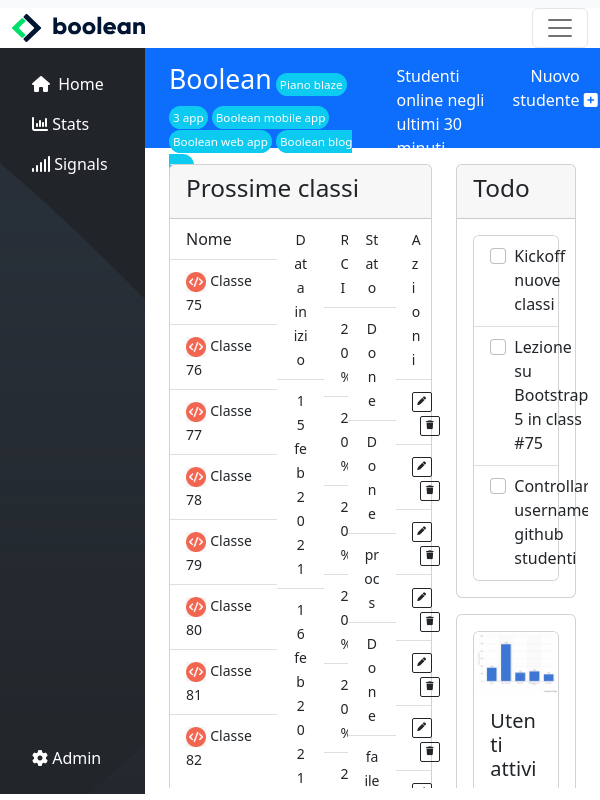
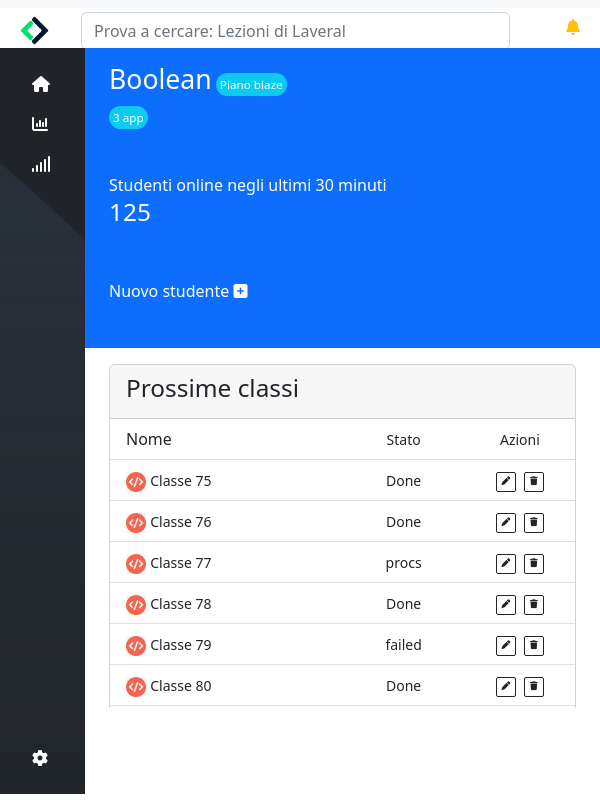
Before and after one commit to francescomeloni03/html-css-bootstrap-dashboard, a plain HTML site: page index.html in a window 600 px wide. Drawn offline with nearby package versions, Linux system fonts and the light colour scheme.

Commit message:
responsive

```diff
--- a/css/style.css
+++ b/css/style.css
@@ -9,6 +9,17 @@
     height: calc(100vh - 54px);
     background-image: url(../img/sidebar-bg.png);
     position: fixed;
+}
+
+
+.my-display{
+    display: inline-block;
+}
+
+
+.img-respo{
+    display: none;
+    height: 45px;
 }
 
 .my-navbar{
@@ -52,3 +63,107 @@
     padding-top: 8px;
     border-radius: 2px;
 }
+
+
+
+
+
+
+
+/* Responsive */
+
+
+
+@media screen and (min-width: 768px) and (max-width: 992px) {
+
+    .container{
+        max-width: 840px;
+    }
+
+
+    .img-respo{
+        display: block;
+    }
+
+    .img-desktop{
+        display: none;
+    }
+
+    nav .nav-item{
+        display: none;
+    }
+
+    .my-display, .my-display-2{
+        display: none;
+    }
+
+
+    .my-sidebar{
+        width: 85px;
+    }
+
+
+    .my-navbar{
+        width: calc(100% - 85px);
+    }
+
+    .my-margin-navbar{
+        margin-left: 85px;
+    }
+
+}
+
+
+
+
+@media  screen and (min-width: 480px) and (max-width:767px) {
+
+    .img-respo{
+        display: block;
+    }
+
+    .img-desktop{
+        display: none;
+    }
+
+    nav .nav-item{
+        display: none;
+    }
+
+    .my-display, .my-display-2, .my-display-3{
+        display: none;
+    }
+
+
+    .my-sidebar{
+        width: 85px;
+    }
+
+
+    .my-navbar{
+        width: calc(100% - 85px);
+        height: 300px;
+    }
+
+    .my-margin-navbar{
+        margin-left: 85px;
+    }
+
+
+    .my-container{
+        margin-top: 300px;
+    }
+
+
+
+    .my-container{
+        height: 45vh;
+    }
+
+
+
+
+
+
+
+}
--- a/index.html
+++ b/index.html
@@ -15,9 +15,10 @@
 
 
 <!-- Inizio navbar bianca -->
-    <nav class="navbar navbar-expand-lg bg-light w-100 position-fixed">
+    <nav class="navbar navbar-expand bg-light w-100 position-fixed">
         <div class="container-fluid bg-white">
-          <img src="img/logo.svg" class=" pe-4 " alt="">
+          <img src="img/logo.svg" class=" pe-4 img-desktop" alt="">
+          <img src="img/mobile-logo.png" class="pe-4 img-respo" alt="">
           <button class="navbar-toggler" type="button" data-bs-toggle="collapse" data-bs-target="#navbarSupportedContent" aria-controls="navbarSupportedContent" aria-expanded="false" aria-label="Toggle navigation">
             <span class="navbar-toggler-icon"></span>
           </button>
@@ -25,7 +26,10 @@
             <form class="d-flex w-100" role="search">
               <input class="form-control me-5 " type="search" placeholder="Prova a cercare: Lezioni di Laveral" aria-label="Search">
             </form>
+
              <ul class="navbar-nav me-auto mb-2 mb-lg-0">
+
+
               <li class="nav-item">
                 <a class="nav-link active fa-solid fa-list" aria-current="page" href=""></a>
               </li>
@@ -35,6 +39,8 @@
               <li class="nav-item">
                 <a class="nav-link fa-solid fa-ellipsis-vertical" href=""></a>
               <li>
+
+
               <a class="nav-link fa-sharp fa-solid fa-bell text-warning" href="#" role="button" data-bs-toggle="dropdown" aria-expanded="false">
               </a>
                 <ul class="dropdown-menu">
@@ -43,9 +49,11 @@
                   <li><a class="dropdown-item" href="#">Logout</a></li>
                 </ul>
               </li>
+            </ul>
           </div>
         </div>
       </nav>
+
 
 
   <main class="d-flex pt-5">
@@ -57,20 +65,20 @@
           <li>
             <a href="#" class="nav-link text-white">
               <i class="fa-sharp fa-solid fa-house bg-text-white me-1" ></i>
-              Home
+              <div class="my-display">Home</div>
             </a>
           </li>
           <li>
             <a href="#" class="nav-link text-white me-1">
                 <i class="fa-solid fa-chart-column"></i>
 
-              Stats
+                <div class="my-display">Stats</div>
             </a>
           </li>
            <li>
             <a href="#" class="nav-link text-white me-1">
                 <i class="fa-solid fa-signal"></i>
-              Signals
+                <div class="my-display">Signals</div>
             </a>
           </li>
         </ul>
@@ -80,7 +88,7 @@
             <li>
                 <a href="#" class="nav-link text-white me-1">
                     <i class="fa-solid fa-gear "></i>
-                    Admin
+                    <div class="my-display">Admin</div>
                   </a>
             </li>
         </ul>
@@ -99,20 +107,20 @@
 
 
               <!-- Colonna1 -->
-              <div class="col-6 ">
+              <div class="col-12 col-md-6 ">
                 <h2 class="d-inline-block">Boolean</h2>
                 <small><a class="text-white text-decoration-none p-1 rounded-pill  bg-info my-size" href=""> Piano blaze</a></small><br>
                 <small><a class="text-white text-decoration-none p-1 rounded-pill  bg-info my-size" href="">3 app</a></small>
-                <small><a class="text-white text-decoration-none p-1 rounded-pill  bg-info my-size" href="">Boolean mobile app</a></small>
-                <small><a class="text-white text-decoration-none p-1 rounded-pill  bg-info my-size" href="">Boolean web app</a></small>
-                <small><a class="text-white text-decoration-none p-1 rounded-pill  bg-info my-size" href="">Boolean blog app</a></small>
+                <small><a class="text-white text-decoration-none p-1 rounded-pill  bg-info my-size my-display-2" href="">Boolean mobile app</a></small>
+                <small><a class="text-white text-decoration-none p-1 rounded-pill  bg-info my-size my-display-2" href="">Boolean web app</a></small>
+                <small><a class="text-white text-decoration-none p-1 rounded-pill  bg-info my-size my-display-2" href="">Boolean blog app</a></small>
 
 
 
 
               <!-- Colonna 2 -->
               </div>
-              <div class="col-3 ">
+              <div class="col-12 col-md-3 ">
                 Studenti online negli ultimi 30 minuti <br> <h3>125</h3>
               </div>
 
@@ -127,7 +135,7 @@
               <!-- Colonnaa 3  Button con FORM -->
 
 
-              <div class="col-3 text-center">
+              <div class="col-12 col-md-3">
                 Nuovo studente
 
 
@@ -225,7 +233,7 @@
         <div class="row">
 
          <!-- Inizio colonna 1 -->
-          <div class="col-8">
+          <div class="col-lg-8 col-md-12  ">
 
             <!-- Card "prossime classi" -->
             <div class="card w-100 mt-3">
@@ -234,7 +242,7 @@
                 <h3>Prossime classi</h3>
               </div>
             <div class="row">
-              <div class="col-5 pe-0">
+              <div class="col-6 col-md-5 pe-0">
                 <ul class="list-group list-group-flush ">
                   <li class="list-group-item ">Nome</li>
                   <li class="list-group-item"><img src="img/class-avatar.jpg" class="my-height-img" alt="">  <small>Classe 75</small></li>
@@ -247,7 +255,7 @@
                   <li class="list-group-item "><img src="img/class-avatar.jpg" class="my-height-img" alt="">  <small>Classe 82</small></li></li>
                 </ul>
               </div>
-              <div class="col-2 list-group list-group-flush p-0 text-center">
+              <div class="col-2 list-group list-group-flush p-0 text-center my-display-3">
                 <li class="list-group-item "><small>Data inizio</small></li>
                 <li class="list-group-item "><small>15 feb 2021</small></li>
                 <li class="list-group-item "><small>16 feb 2021</small></li>
@@ -258,7 +266,7 @@
                 <li class="list-group-item "><small>21 feb 2021</small></li>
                 <li class="list-group-item "><small>22 feb 2021</small></li>
               </div>
-              <div class="col-1 list-group list-group-flush p-0 text-center">
+              <div class="col-1 list-group list-group-flush p-0 text-center my-display-3">
                 <li class="list-group-item "><small>ROI</small></li>
                 <li class="list-group-item "><small>20%</small></li>
                 <li class="list-group-item "><small>20%</small></li>
@@ -269,7 +277,7 @@
                 <li class="list-group-item "><small>20%</small></li>
                 <li class="list-group-item "><small>20%</small></li>
               </div>
-              <div class="col-2 list-group list-group-flush p-0 text-center">
+              <div class="col-md-2 col-3 list-group list-group-flush p-0 text-center">
                 <li class="list-group-item "><small>Stato</small></li>
                 <li class="list-group-item "><small>Done</small></li>
                 <li class="list-group-item "><small>Done</small></li>
@@ -280,7 +288,7 @@
                 <li class="list-group-item "><small>failed</small></li>
                 <li class="list-group-item "><small>Done</small></li>
               </div>
-              <div class="col-2 list-group list-group-flush ps-0 text-center">
+              <div class="col-md-2 col-3 list-group list-group-flush ps-0 text-center">
                 <li class="list-group-item  "><small>Azioni</small></li>
                 <li class="list-group-item "><small><i class="fa-solid fa-pen fa-2xs my-button-azioni"></i></small><small><i class="fa-solid fa-trash fa-2xs my-button-azioni ms-2"></i></small></li>
                 <li class="list-group-item "><small><i class="fa-solid fa-pen fa-2xs my-button-azioni"></i></small><small><i class="fa-solid fa-trash fa-2xs my-button-azioni ms-2"></i></small></li>
@@ -351,7 +359,7 @@
 
 
          <!-- Inizio colonna 2 -->
-          <div class="col-4">
+          <div class="col-lg-4 col-md-12">
 
             <!-- Card "Todo" -->
             <div class="card w-100 mt-3">
```
